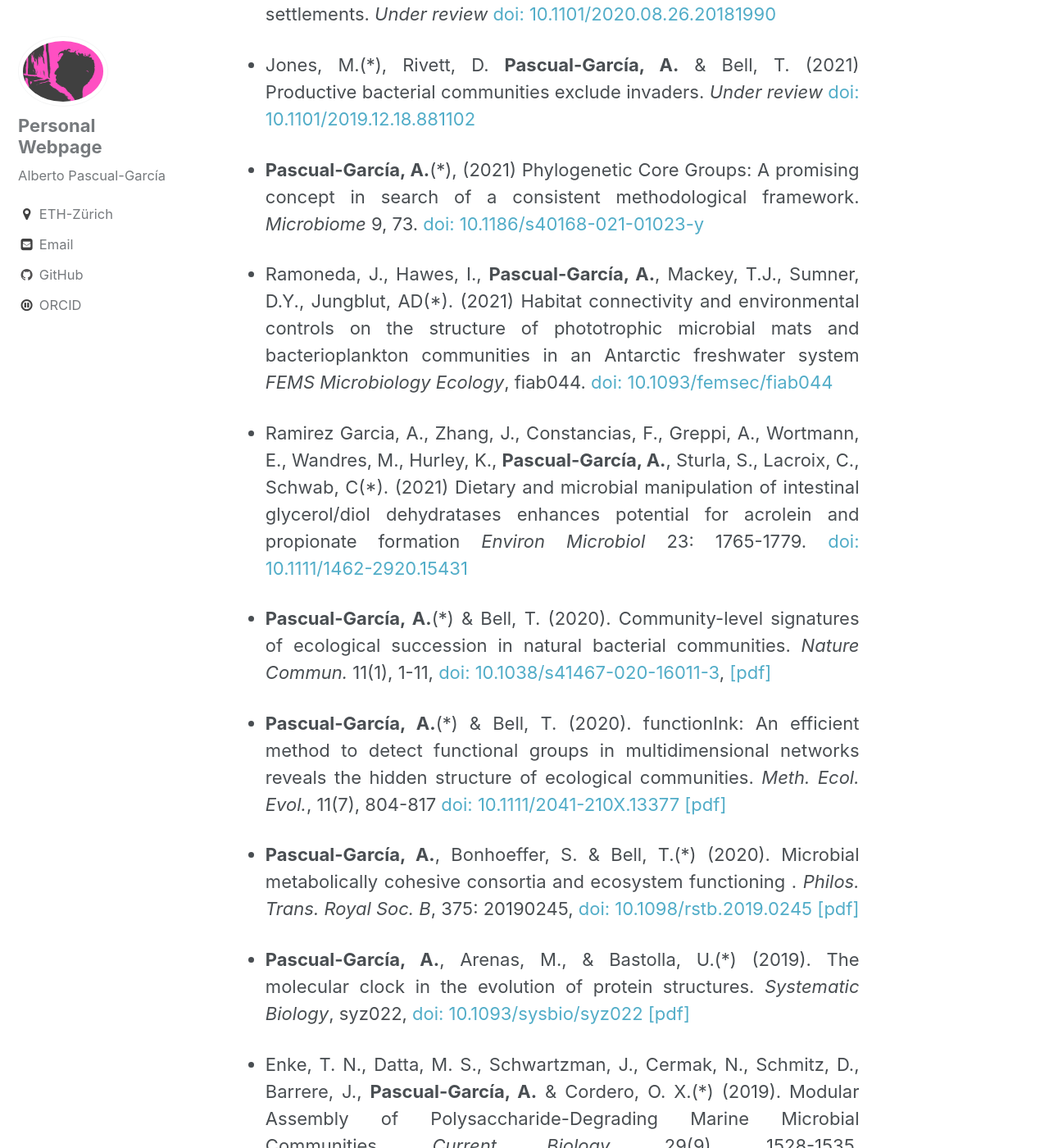
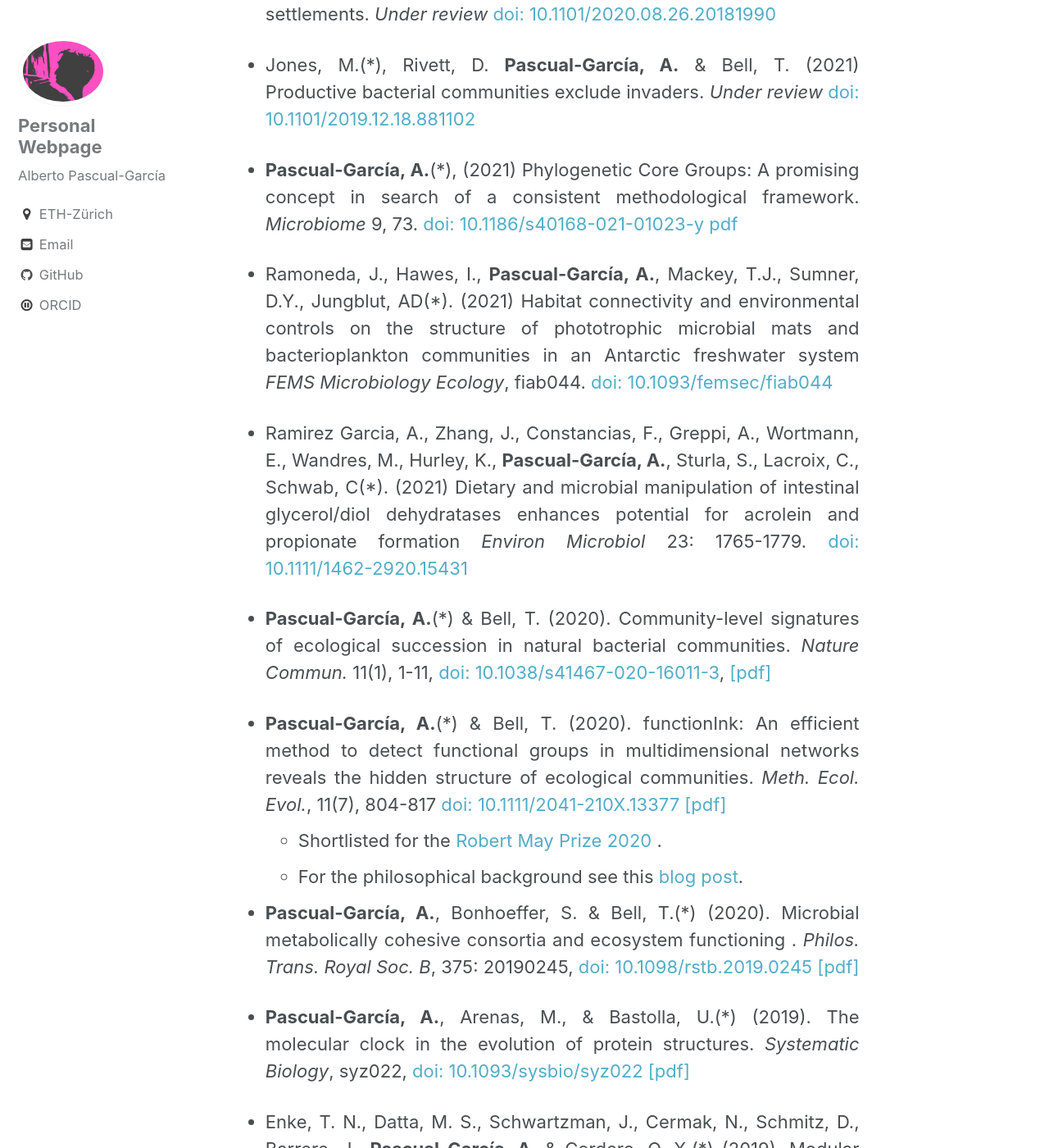
Before and after one commit to apascualgarcia/apascualgarcia.github.io, a Jekyll site: the page built from _pages/Publications.md, in a window 1280 px wide and 1400 px high, scrolled down 517 px. Shown: the whole window at 82% size. Built offline with Jekyll 4.4.1, drawn with Linux system fonts in a browser that asks for light colours.

Commit message:
updated publications

```diff
--- a/_pages/Publications.md
+++ b/_pages/Publications.md
@@ -17,7 +17,7 @@ permalink: /_pages/Publications/
 
 * Jones, M.(*), Rivett, D. **Pascual-García, A.** & Bell, T. (2021) Productive bacterial communities exclude invaders. _Under review_ [doi: 10.1101/2019.12.18.881102](https://www.biorxiv.org/content/10.1101/2019.12.18.881102v1)
 
-* **Pascual-García, A.**(*), (2021) Phylogenetic Core Groups: A promising concept in search of a consistent methodological framework. _Microbiome_ 9, 73. [doi: 10.1186/s40168-021-01023-y](https://doi.org/10.1186/s40168-021-01023-y)
+* **Pascual-García, A.**(*), (2021) Phylogenetic Core Groups: A promising concept in search of a consistent methodological framework. _Microbiome_ 9, 73. [doi: 10.1186/s40168-021-01023-y](https://doi.org/10.1186/s40168-021-01023-y) [pdf](/assets/articles/Pascual-Garcia_PhylogeneticCoreGroups_Microbiome_2021.pdf)
 
 
 * Ramoneda, J., Hawes, I., **Pascual-García, A.**, Mackey, T.J., Sumner, D.Y., Jungblut, AD(*). (2021)  Habitat connectivity and environmental controls on the structure of phototrophic microbial mats and bacterioplankton communities in an Antarctic freshwater system  _FEMS Microbiology Ecology_, fiab044. [doi: 10.1093/femsec/fiab044](https://doi.org/10.1093/femsec/fiab044)
@@ -28,7 +28,9 @@ permalink: /_pages/Publications/
 
 * **Pascual-García, A.**(*) & Bell, T. (2020). Community-level signatures of ecological succession in natural bacterial communities. _Nature Commun._  11(1), 1-11, [doi: 10.1038/s41467-020-16011-3](https://www.biorxiv.org/content/10.1101/636233v2https://doi.org/10.1038/s41467-020-16011-3), [[pdf]](/assets/articles/Pascual-Garcia_CommunityLevelSignaturesEcologicalSuccession_NatureComm_2020.pdf)
 
-* **Pascual-García, A.**(*) & Bell, T. (2020). functionInk: An efficient method to detect functional groups in multidimensional networks reveals the hidden structure of ecological communities. _Meth. Ecol. Evol._, 11(7), 804-817 [doi: 10.1111/2041-210X.13377](https://doi.org/10.1111/2041-210X.13377) [[pdf]](/assets/articles/Functional_Linkage_APG-Oct-2019_MetEcolEvol_V4.pdf)
+* **Pascual-García, A.**(*) & Bell, T. (2020). functionInk: An efficient method to detect functional groups in multidimensional networks reveals the hidden structure of ecological communities. _Meth. Ecol. Evol._, 11(7), 804-817 [doi: 10.1111/2041-210X.13377](https://doi.org/10.1111/2041-210X.13377) [[pdf]](/assets/articles/Pascual-Garcia_functionInk_MethEcolEvol_2020.pdf)
+  * Shortlisted for the [Robert May Prize 2020 ](https://methodsblog.com/2021/03/24/robert-may-prize-2020-the-shortlist/).
+  * For the philosophical background see this [blog post](https://methodsblog.com/2021/04/22/the-quest-for-a-sharp-definition-of-function-in-biological-networks/).
 
 * **Pascual-García, A.**, Bonhoeffer, S. & Bell, T.(*) (2020). Microbial metabolically cohesive consortia and ecosystem functioning
 . _Philos. Trans. Royal Soc. B_, 375: 20190245, [doi: 10.1098/rstb.2019.0245](https://doi.org/10.1098/rstb.2019.0245) [[pdf]](/assets/articles/Pascual-Garcia_MeCoCoAndFunction_ProcRoySocB_2020.pdf)
```
